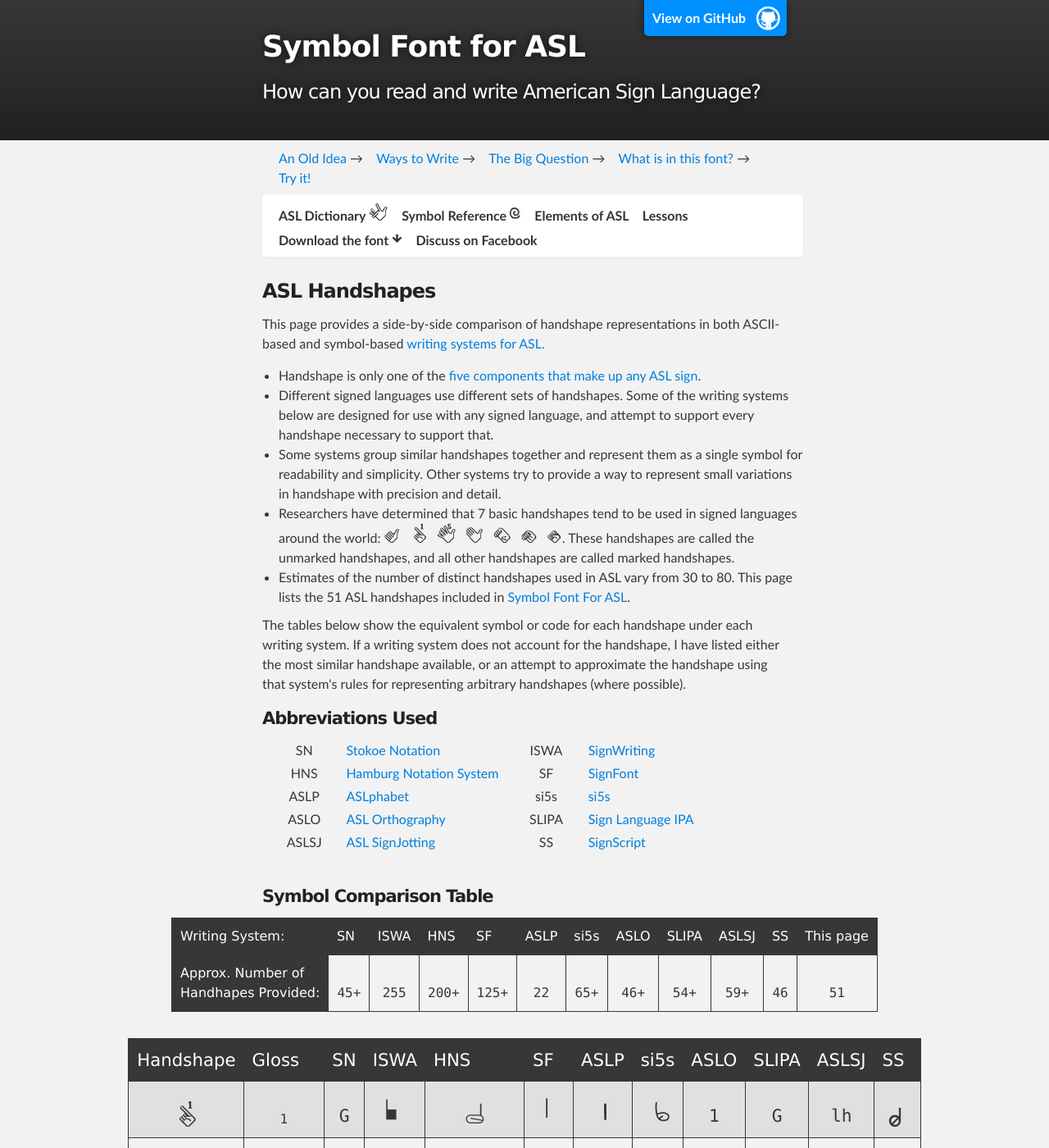
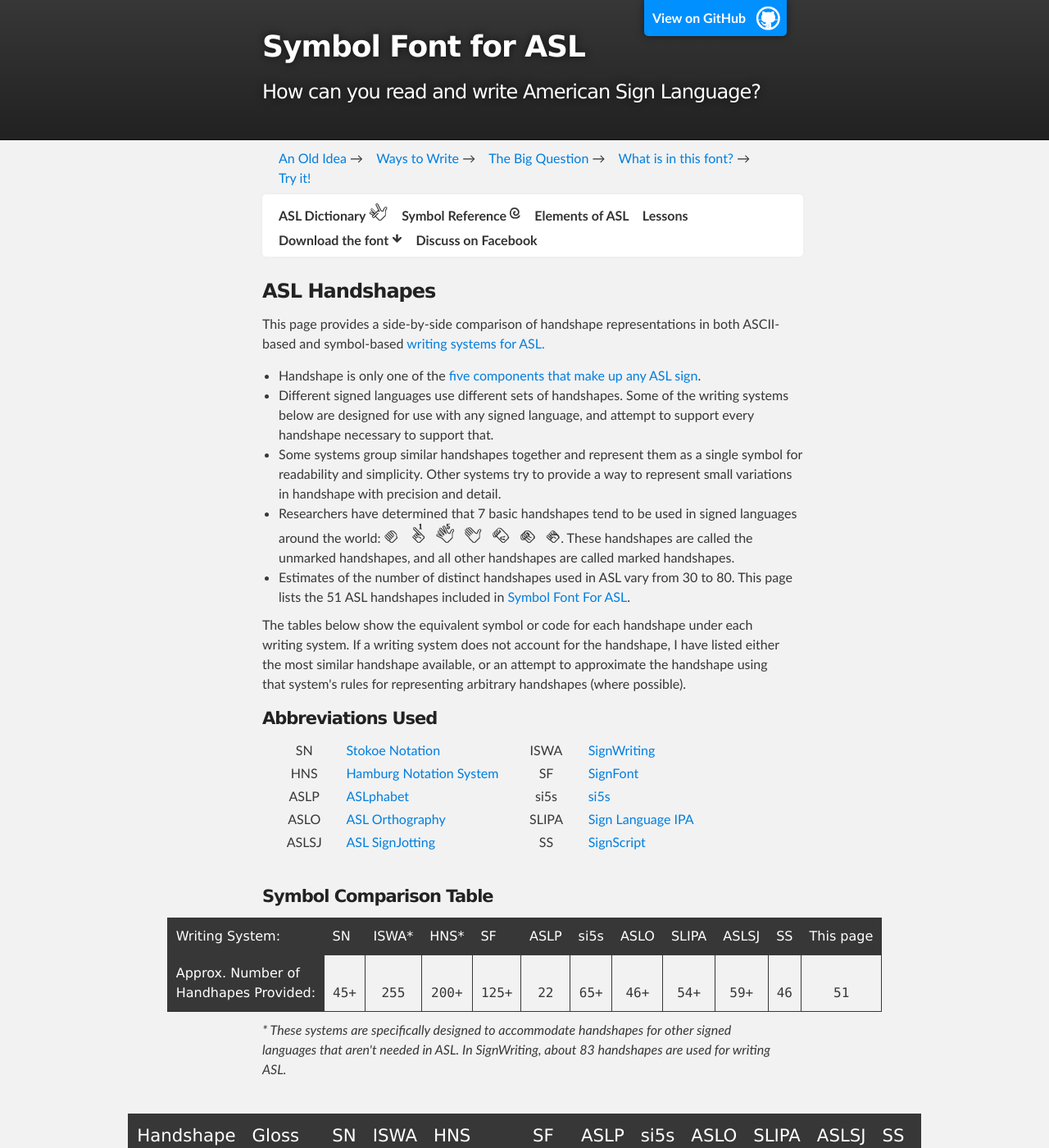
Before and after one commit to aslfont/aslfont.github.com, a Jekyll site: the page built from Symbol-Font-For-ASL/asl/handshapes.html, in a window 1280 px wide and 1400 px high. Shown: the whole window at 82% size. Built offline with Jekyll 4.4.1, drawn with Linux system fonts in a browser that asks for light colours; Markdown is read by kramdown in place of the engine named in the settings.

Commit message:
handshape note

```diff
--- a/Symbol-Font-For-ASL/asl/handshapes.html
+++ b/Symbol-Font-For-ASL/asl/handshapes.html
@@ -17,7 +17,7 @@ toplinks: true
 
 <li>Some systems group similar handshapes together and represent them as a single symbol for readability and simplicity.  Other systems try to provide a way to represent small variations in handshape with precision and detail.</li>
 
-<li>Researchers have determined that 7 basic handshapes tend to be used in signed languages around the world: <span class="asl">A 1 5 B c o s</span>.  These handshapes are called the unmarked handshapes, and all other handshapes are called marked handshapes.</li>
+<li>Researchers have determined that 7 basic handshapes tend to be used in signed languages around the world: <span class="asl">a 1 5 B c o s</span>.  These handshapes are called the unmarked handshapes, and all other handshapes are called marked handshapes.</li>
 
 <li>Estimates of the number of distinct handshapes used in ASL vary from 30 to 80.  This page lists the 51 ASL handshapes included in <a href="../page4.html">Symbol Font For ASL</a>.</li>
 
@@ -42,13 +42,13 @@ toplinks: true
 <section class="main_content handshape_tables">
 
 <h4 class="inner">Symbol Comparison Table</h4>
-<table class="monospace" style="margin:auto;margin-bottom:2em">
+<table class="monospace" style="margin:auto;">
   <thead>
     <tr>
       <th>Writing System:</th>
       <th>SN</th>
-      <th>ISWA</th>
-      <th>HNS</th>
+      <th>ISWA*</th>
+      <th>HNS*</th>
       <th>SF</th>
       <th>ASLP</th>
       <th>si5s</th>
@@ -62,8 +62,8 @@ toplinks: true
   <tr>
     <th>Approx. Number of<br> Handhapes Provided:</th>
     <td>45+</td>
-    <td>255</td>
-    <td>200+</td>
+    <td>255  </td>
+    <td>200+ </td>
     <td>125+</td>
     <td>22</td>
     <td>65+</td>
@@ -74,7 +74,7 @@ toplinks: true
     <td>51</td>
   </tr>
 </table>
-
+<p class="inner" style="margin-bottom:2em"><em>* These systems are specifically designed to accommodate handshapes for other signed languages that aren't needed in ASL. In SignWriting, about 83 handshapes are used for writing ASL.</em></p>
 <table class="monospace big" style="margin:auto;margin-bottom:2em">
   <thead>
     <tr>
```
